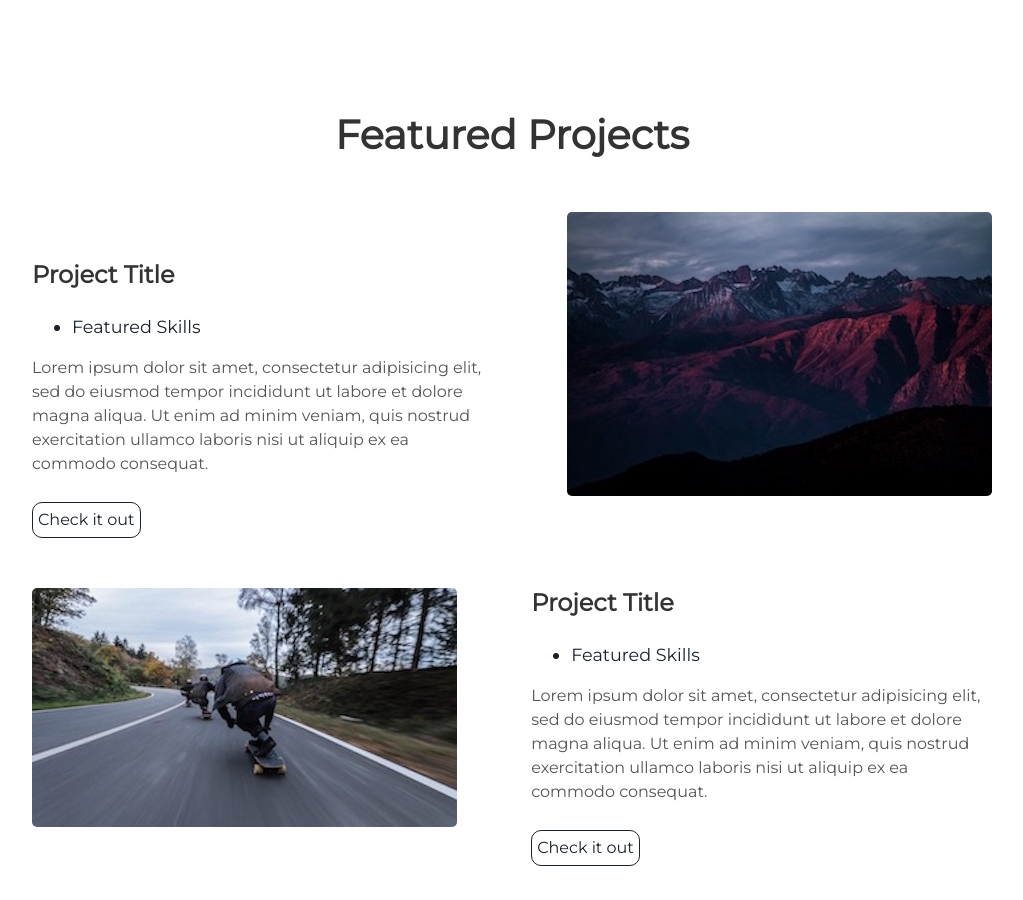
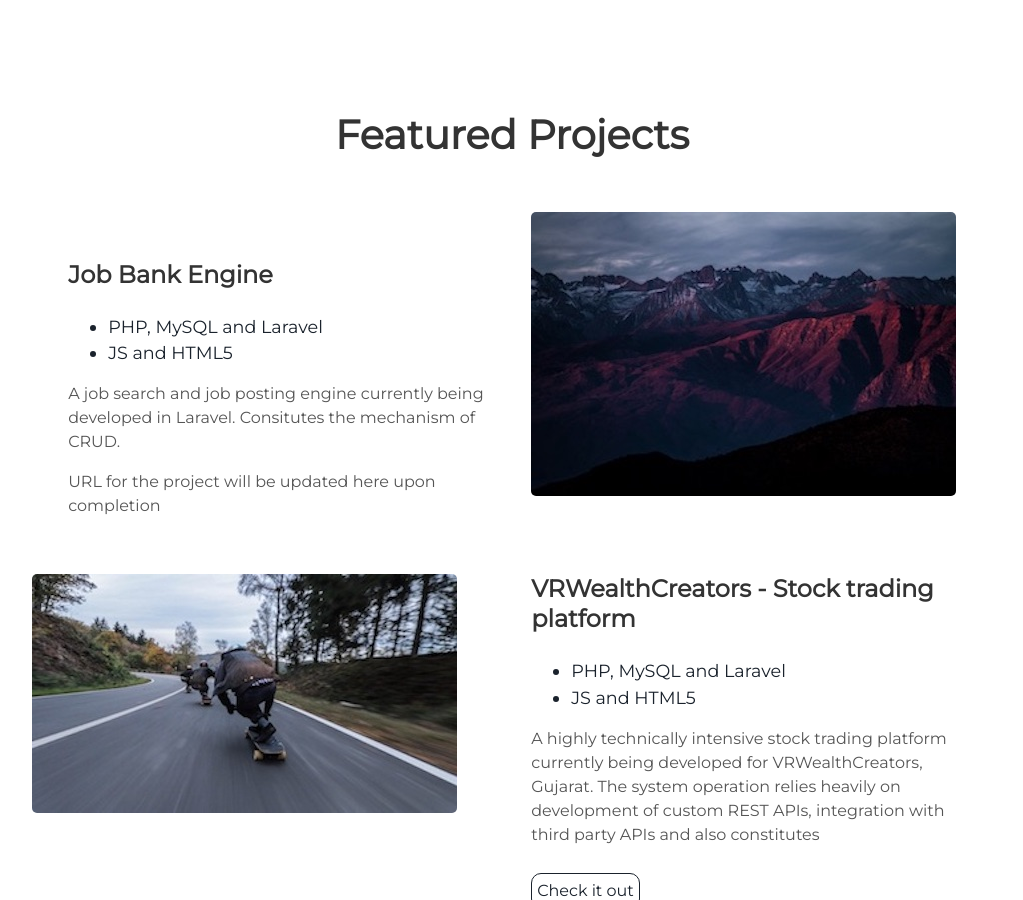
Before and after one commit to attarsinghgill/attarsinghgill.github.io, a Jekyll site: the page built from index.html, in a window 1280 px wide and 900 px high, scrolled down 1391 px. Shown: the whole window, without its empty margins (128-1151 px from the left). Built offline with Jekyll 4.4.1, drawn with Linux system fonts in a browser that asks for light colours.

Commit message:
Update projects.html

```diff
--- a/_includes/projects.html
+++ b/_includes/projects.html
@@ -6,12 +6,14 @@
     <img alt="mountains" src="{{ "/assets/img/mountains.jpg" | prepend: site.baseurl }}" />
   </div>
   <div class="contents">
-    <h3> Project Title </h3>
+    <h3> Job Bank Engine </h3>
     <ul>
-      <li> Featured Skills</li>
+      <li> PHP, MySQL and Laravel</li>
+      <li>JS and HTML5</li>
     </ul>
-    <p>Lorem ipsum dolor sit amet, consectetur adipisicing elit, sed do eiusmod tempor incididunt ut labore et dolore magna aliqua. Ut enim ad minim veniam, quis nostrud exercitation ullamco laboris nisi ut aliquip ex ea commodo consequat.</p>
-    <a class="project-link" href="#">Check it out</a>
+    <p>A job search and job posting engine currently being developed in Laravel. Consitutes the mechanism of CRUD.</p>
+    <p>URL for the project will be updated here upon completion</p>
+
   </div>
 </div>
 <div class="user-projects">
@@ -19,11 +21,12 @@
     <img alt="mountains" src="{{ "/assets/img/skate.jpg" | prepend: site.baseurl }}" />
   </div>
   <div class="contents-right">
-    <h3> Project Title </h3>
+    <h3> VRWealthCreators - Stock trading platform </h3>
     <ul>
-      <li> Featured Skills</li>
+      <li> PHP, MySQL and Laravel</li>
+      <li>JS and HTML5</li>
     </ul>
-    <p>Lorem ipsum dolor sit amet, consectetur adipisicing elit, sed do eiusmod tempor incididunt ut labore et dolore magna aliqua. Ut enim ad minim veniam, quis nostrud exercitation ullamco laboris nisi ut aliquip ex ea commodo consequat.</p>
+    <p>A highly technically intensive stock trading platform currently being developed for VRWealthCreators, Gujarat. The system operation relies heavily on development of custom REST APIs, integration with third party APIs and also constitutes </p>
     <a class="project-link" href="#">Check it out</a>
   </div>
 </div>
```
